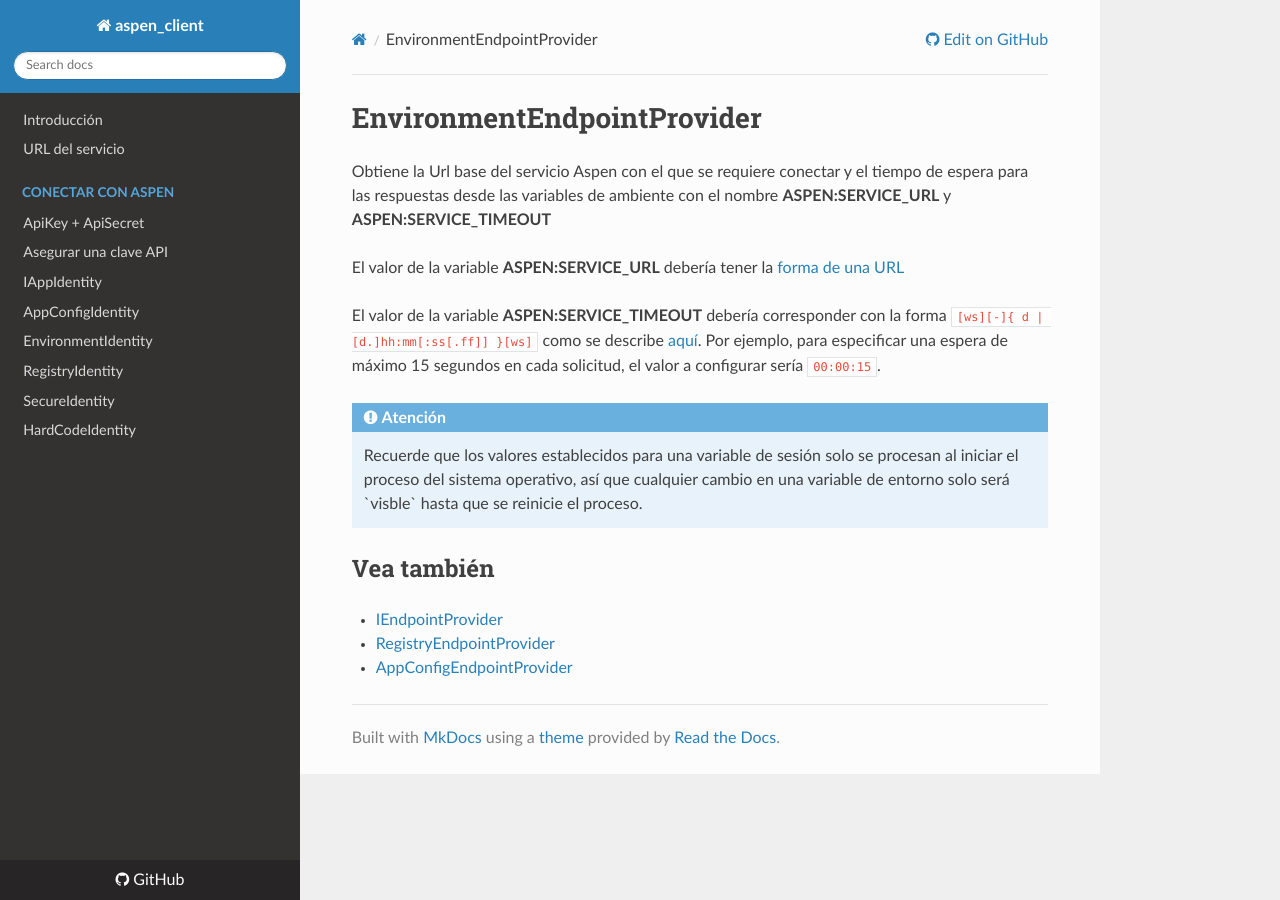
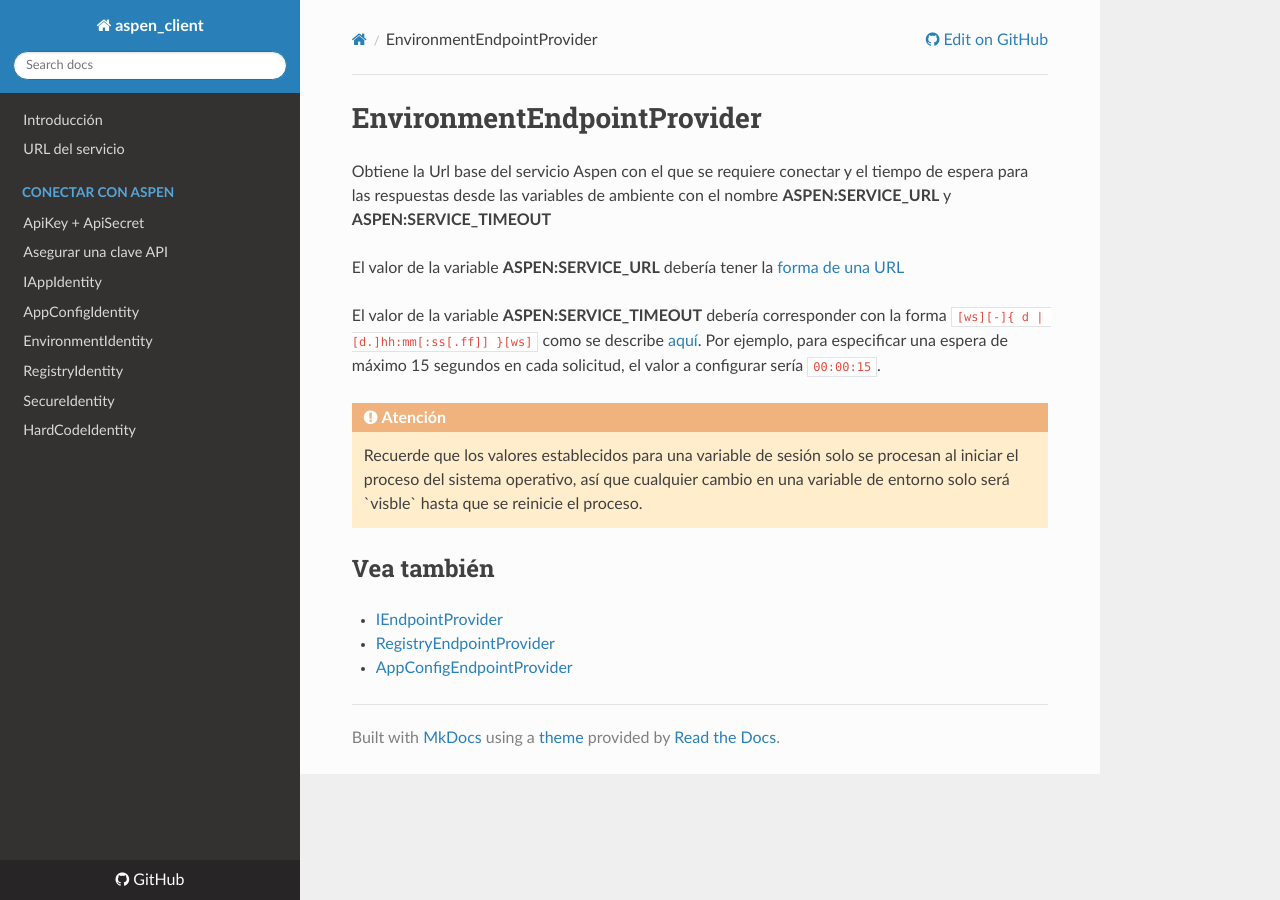
Before and after one commit to RD-Processa/Everco.Services.Aspen.Client.Docs, an MkDocs documentation site: the page built from docs/EnvironmentEndpointProvider.md, in a window 1280 px wide. Built offline with MkDocs 1.6.1, drawn with Linux system fonts in a browser that asks for light colours; nearby versions of some CDN libraries; old or Windows-style settings are respelled for this version of MkDocs.

Commit message:
Ajuste formato

```diff
--- a/docs/EnvironmentEndpointProvider.md
+++ b/docs/EnvironmentEndpointProvider.md
@@ -6,7 +6,7 @@ El valor de la variable **ASPEN:SERVICE_URL** debería tener la [forma de una UR
 
 El valor de la variable **ASPEN:SERVICE_TIMEOUT** debería corresponder con la forma `[ws][-]{ d | [d.]hh:mm[:ss[.ff]] }[ws]` como se describe [aquí](https://docs.microsoft.com/en-us/dotnet/api/system.timespan.parse). Por ejemplo, para especificar una espera de máximo 15 segundos en cada solicitud, el valor a configurar sería `00:00:15`.
 
-<div class="admonition info">
+<div class="admonition warning">
    <p class="first admonition-title">Atención</p>
    <p class="last">Recuerde que los valores establecidos para una variable de sesión solo se procesan al iniciar el proceso del sistema operativo, así que cualquier cambio en una variable de entorno solo será `visble` hasta que se reinicie el proceso.</p>
 </div>
```
